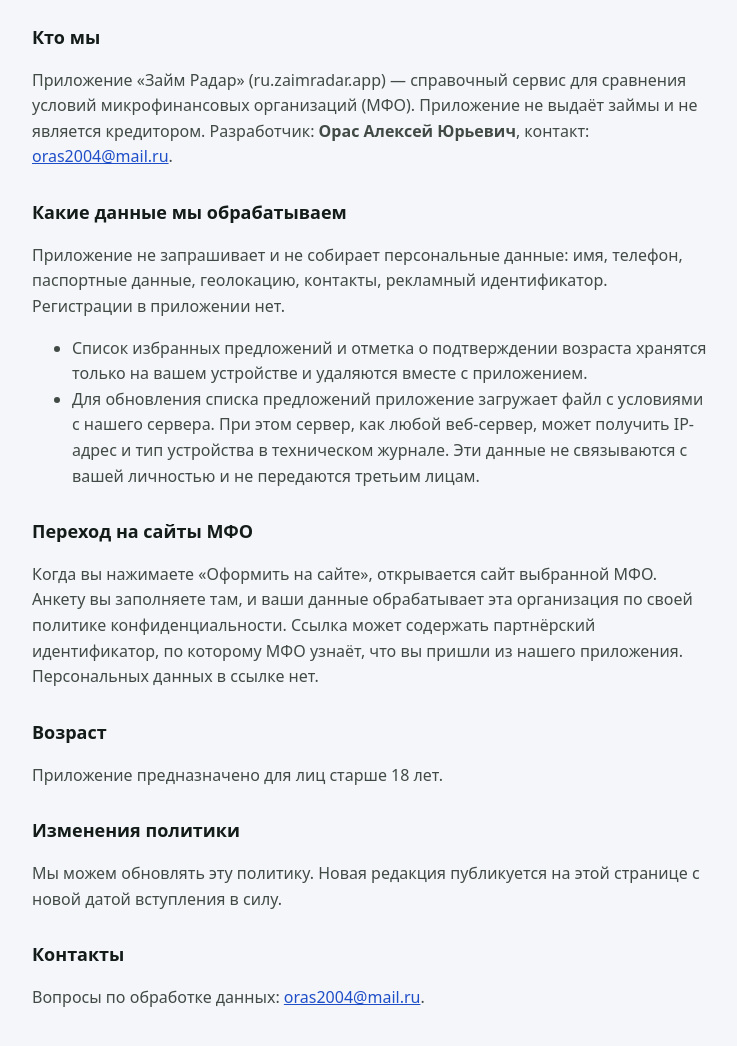
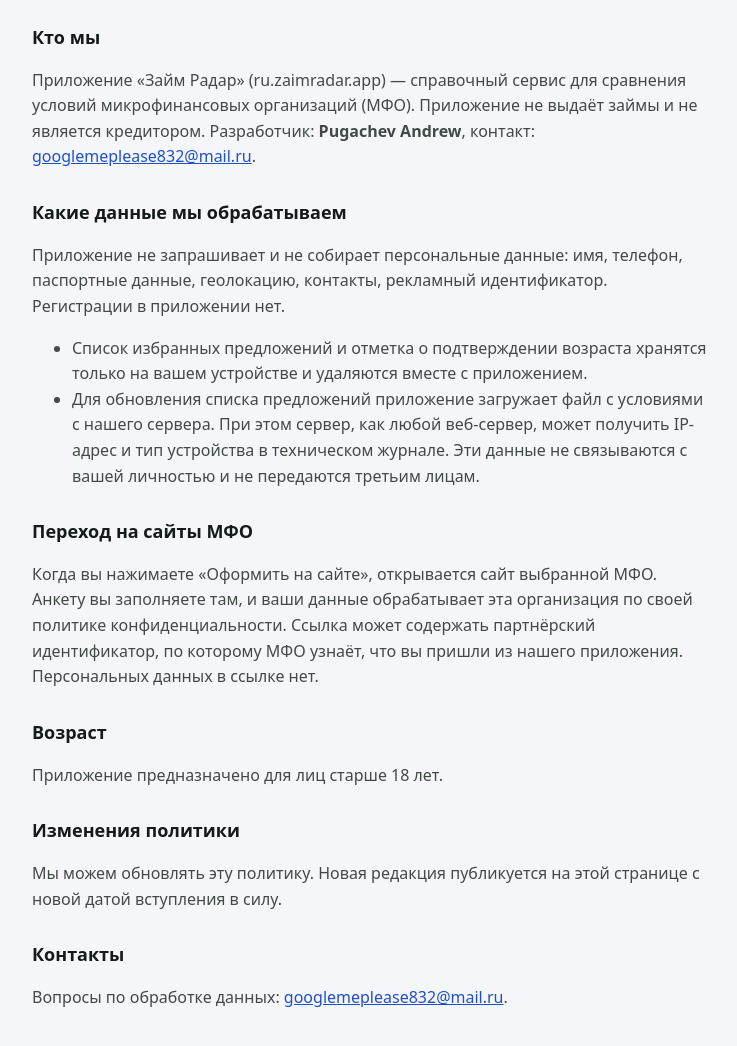
Before and after one commit to greatquotes327-rgb/zaimradar, a plain HTML site: page index.html in a window 1280 px wide. Shown: the part 160-1206 px from the top of the page, without its empty margins (268-1005 px from the left). Drawn offline with Linux system fonts and the light colour scheme.

Commit message:
Add files via upload

```diff
--- a/index.html
+++ b/index.html
@@ -21,7 +21,7 @@
 <p>Дата вступления в силу: 9 ноября 2026 г.</p>
 
 <h2>Кто мы</h2>
-<p>Приложение «Займ Радар» (ru.zaimradar.app) — справочный сервис для сравнения условий микрофинансовых организаций (МФО). Приложение не выдаёт займы и не является кредитором. Разработчик: <b>Орас Алексей Юрьевич</b>, контакт: <a href="mailto:oras2004@mail.ru">oras2004@mail.ru</a>.</p>
+<p>Приложение «Займ Радар» (ru.zaimradar.app) — справочный сервис для сравнения условий микрофинансовых организаций (МФО). Приложение не выдаёт займы и не является кредитором. Разработчик: <b>Pugachev Andrew</b>, контакт: <a href="mailto:googlemeplease832@mail.ru">googlemeplease832@mail.ru</a>.</p>
 
 <h2>Какие данные мы обрабатываем</h2>
 <p>Приложение не запрашивает и не собирает персональные данные: имя, телефон, паспортные данные, геолокацию, контакты, рекламный идентификатор. Регистрации в приложении нет.</p>
@@ -40,7 +40,7 @@
 <p>Мы можем обновлять эту политику. Новая редакция публикуется на этой странице с новой датой вступления в силу.</p>
 
 <h2>Контакты</h2>
-<p>Вопросы по обработке данных: <a href="mailto:oras2004@mail.ru">oras2004@mail.ru</a>.</p>
+<p>Вопросы по обработке данных: <a href="mailto:googlemeplease832@mail.ru">googlemeplease832@mail.ru</a>.</p>
 </main>
 </body>
 </html>
```
Also changed, not shown: privacy.html (+2 -2 lines).
